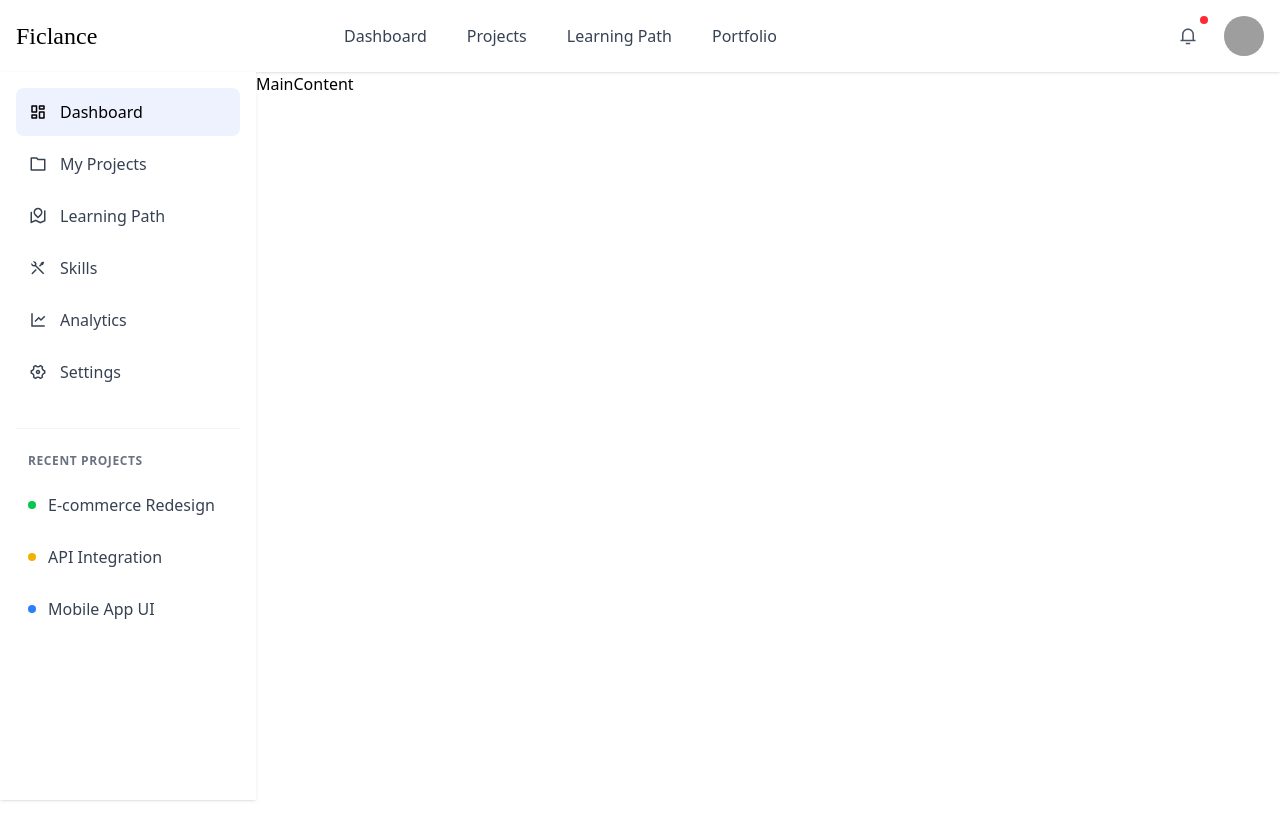
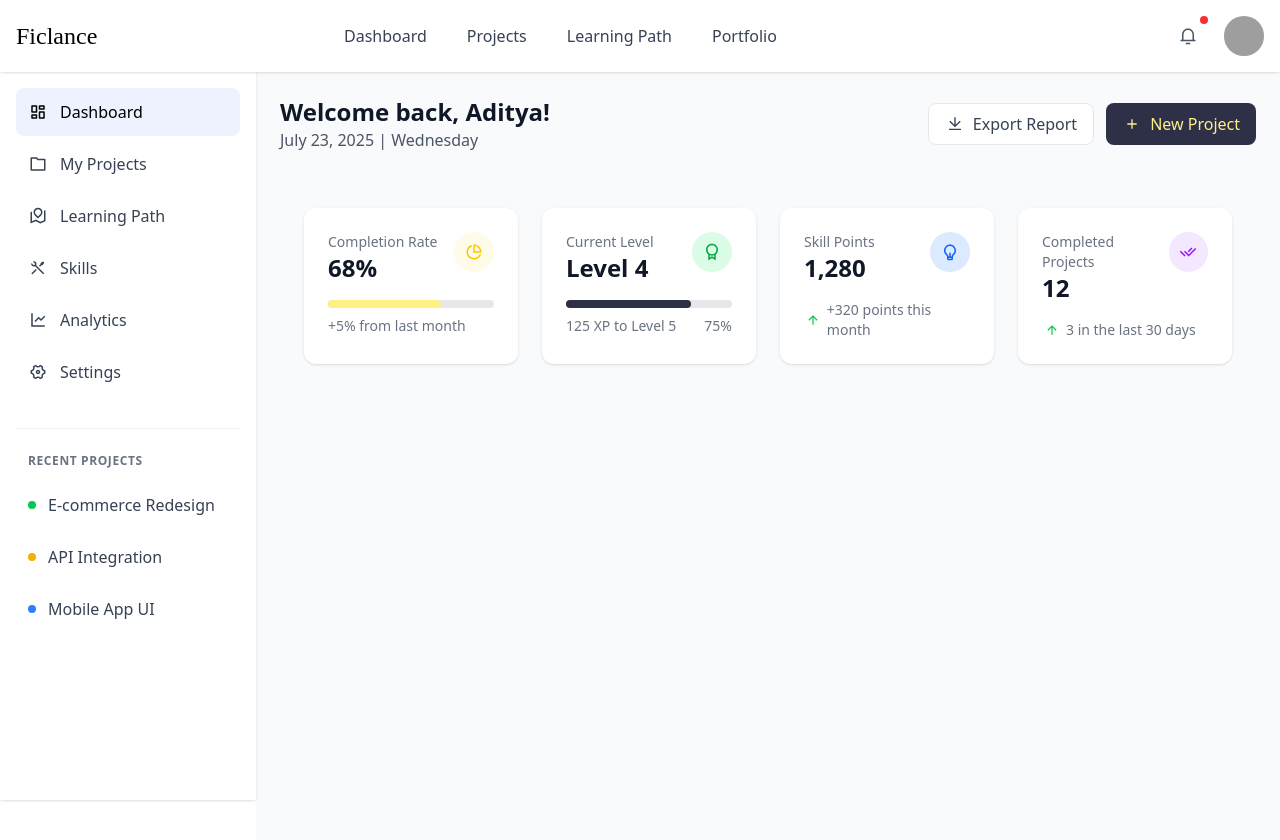
Before and after one commit to 42aditya31/Ficlance, a React (Vite) app: page /dashboard in a window 1280 px wide. Shown: the top 840 px of the page. Built offline with nearby package versions, Linux system fonts and the light colour scheme; grey boxes are pictures that could not be loaded.

Commit message:
implement MainContent with dashboard cards and WelcomeSection; add ProgressCard and WelcomeSection components

```diff
--- a/src/Components/Dashboard/MainContent.jsx
+++ b/src/Components/Dashboard/MainContent.jsx
@@ -1,9 +1,87 @@
-import React from 'react'
+import React from "react";
+import WelcomeSection from "./WelcomeSection";
+
+// dashboardCardData.js (optional for clean structure)
+import {
+  RiPieChartLine,
+  RiAwardLine,
+  RiLightbulbLine,
+  RiCheckDoubleLine,
+  RiArrowUpLine,
+} from 'react-icons/ri';
+import ProgressCard from "./ProgressCard";
+
+ const dashboardCards = [
+  {
+    title: 'Completion Rate',
+    value: '68%',
+    icon: <RiPieChartLine />,
+    iconBg: 'bg-yellow-50',
+    iconColor: 'text-yellow-400',
+    progress: {
+      value: 68,
+      color: 'bg-yellow-200',
+      label: '+5% from last month',
+      showPercent: false,
+    },
+  },
+  {
+    title: 'Current Level',
+    value: 'Level 4',
+    icon: <RiAwardLine />,
+    iconBg: 'bg-green-100',
+    iconColor: 'text-green-600',
+    progress: {
+      value: 75,
+      color: 'bg-[#2D3047]',
+      label: '125 XP to Level 5',
+      showPercent: true,
+    },
+  },
+  {
+    title: 'Skill Points',
+    value: '1,280',
+    icon: <RiLightbulbLine />,
+    iconBg: 'bg-blue-100',
+    iconColor: 'text-blue-600',
+    changeText: '+320 points this month',
+    statChangeIcon: <RiArrowUpLine />,
+    statChangeColor: 'text-green-500',
+  },
+  {
+    title: 'Completed Projects',
+    value: '12',
+    icon: <RiCheckDoubleLine />,
+    iconBg: 'bg-purple-100',
+    iconColor: 'text-purple-600',
+    changeText: '3 in the last 30 days',
+    statChangeIcon: <RiArrowUpLine />,
+    statChangeColor: 'text-green-500',
+  },
+];
+
 
 const MainContent = () => {
   return (
-    <div>MainContent</div>
-  )
-}
+    <main class="flex-1 p-6 bg-gray-50">
+      <div class="container mx-auto">
+        <WelcomeSection
+          username="Aditya"
+          date="July 23, 2025"
+          day="Wednesday"
+        />
+        <div className="p-6">
+      {/* Cards Section */}
+      <div className="grid grid-cols-1 md:grid-cols-2 lg:grid-cols-4 gap-6 mb-8">
+        {dashboardCards.map((card, index) => (
+          <ProgressCard key={index} {...card} />
+        ))}
+      </div>
+    </div>
 
-export default MainContent
+      </div>
+    </main>
+  );
+};
+
+export default MainContent;
--- /dev/null
+++ b/src/Components/Dashboard/ProgressCard.jsx
@@ -0,0 +1,60 @@
+// ProgressCard.jsx
+import React from 'react';
+
+const ProgressCard = ({
+  title,
+  value,
+  icon,
+  iconBg = 'bg-indigo-100',
+  iconColor = 'text-primary',
+  progress = null, // pass { value: 68, color: 'bg-primary' }
+  changeText = '',
+  statChangeIcon = null, // optional icon component for arrow
+  statChangeColor = 'text-green-500',
+}) => {
+  return (
+    <div className="bg-white rounded-xl shadow-sm p-6">
+      <div className="flex justify-between items-start mb-4">
+        <div>
+          <p className="text-gray-500 text-sm">{title}</p>
+          <h3 className="text-2xl font-bold text-gray-900">{value}</h3>
+        </div>
+        <div className={`w-10 h-10 rounded-full ${iconBg} flex items-center justify-center text-lg`}>
+          <span className={iconColor}>{icon}</span>
+        </div>
+      </div>
+
+      {progress && (
+        <>
+          <div className="w-full bg-gray-200 rounded-full h-2">
+            <div
+              className={`${progress.color} h-2 rounded-full`}
+              style={{ width: `${progress.value}%` }}
+            ></div>
+          </div>
+          <div className="mt-2 text-sm text-gray-500 flex justify-between">
+            {typeof progress.label !== 'undefined' ? (
+              <span>{progress.label}</span>
+            ) : (
+              <span>{changeText}</span>
+            )}
+            {progress.showPercent && <span>{progress.value}%</span>}
+          </div>
+        </>
+      )}
+
+      {!progress && changeText && (
+        <div className="flex items-center text-sm text-gray-500">
+          {statChangeIcon && (
+            <div className={`w-5 h-5 flex items-center justify-center ${statChangeColor} mr-1`}>
+              {statChangeIcon}
+            </div>
+          )}
+          <span>{changeText}</span>
+        </div>
+      )}
+    </div>
+  );
+};
+
+export default ProgressCard;
--- /dev/null
+++ b/src/Components/Dashboard/WelcomeSection.jsx
@@ -0,0 +1,35 @@
+
+import React from 'react';
+import { RiDownloadLine, RiAddLine } from 'react-icons/ri';
+
+const WelcomeSection = ({ username = 'Alex', date = 'June 29, 2025', day = 'Sunday' }) => {
+  return (
+    <div className="flex flex-col md:flex-row items-start md:items-center justify-between mb-8">
+      {/* Greeting Section */}
+      <div>
+        <h1 className="text-2xl font-bold text-gray-900">
+          Welcome back, {username}!
+        </h1>
+        <p className="text-gray-600">{date} | {day}</p>
+      </div>
+
+      {/* Button Actions */}
+      <div className="mt-4 md:mt-0 flex space-x-3">
+        <button className="bg-white border border-gray-200 text-gray-700 px-4 py-2 rounded-lg font-medium hover:bg-gray-50 transition flex items-center whitespace-nowrap">
+          <div className="w-5 h-5 flex items-center justify-center mr-2">
+            <RiDownloadLine />
+          </div>
+          Export Report
+        </button>
+        <button className="bg-[#2D3047] text-yellow-200 px-4 py-2 rounded-lg font-medium hover:bg-primary/90 transition flex items-center whitespace-nowrap">
+          <div className="w-5 h-5 flex items-center justify-center mr-2">
+            <RiAddLine />
+          </div>
+          New Project
+        </button>
+      </div>
+    </div>
+  );
+};
+
+export default WelcomeSection;
--- a/src/Components/Nav.jsx
+++ b/src/Components/Nav.jsx
@@ -6,7 +6,7 @@ const Nav = () => {
   const [isMenuOpen, setIsMenuOpen] = useState(false);
 
   return (
-    <header className="bg-white shadow-sm">
+    <header className="bg-white shadow-sm sticky top-0 z-50">
       <div className="container mx-auto px-4 py-4 flex items-center justify-between">
         {/* Logo and Hamburger */}
         <div className="flex items-center justify-between w-full md:w-auto">
```
